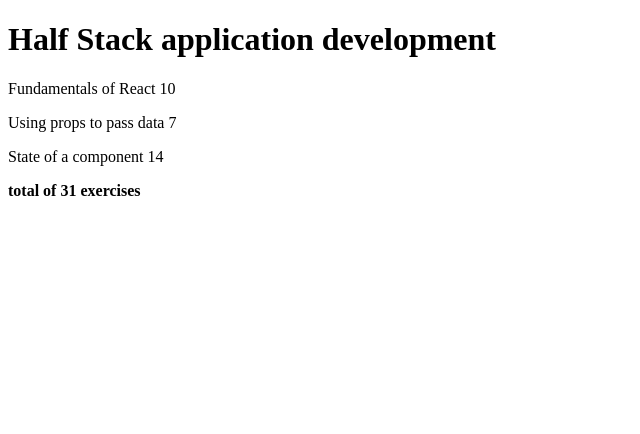
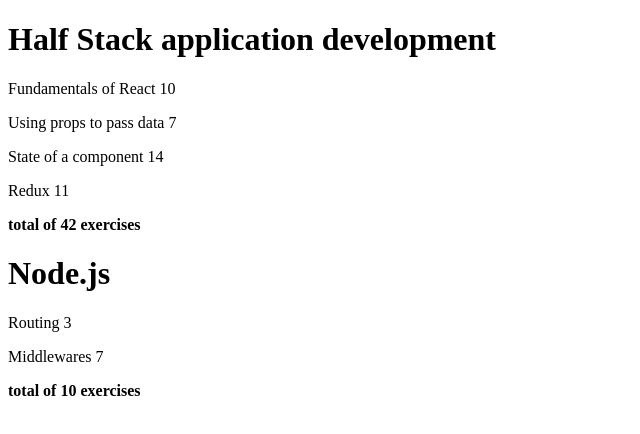
Before and after one commit to TanweerAlam/FSO2024, a React (Vite) app in the folder part1/courseinfo/: page / in a window 1280 px wide. Shown: the top 434 px of the page, without its empty margins (0-640 px from the left). Built offline with nearby package versions, Linux system fonts and the light colour scheme.

Commit message:
part2.4_2.5-completed (courses mapped)

```diff
--- a/part1/courseinfo/src/App.jsx
+++ b/part1/courseinfo/src/App.jsx
@@ -37,26 +37,58 @@ import Course from "./Components/Course"
 // }
 
 const App = () => {
-  const course = {
+  const courses = [
+    {
       name: 'Half Stack application development',
+      id: 1,
       parts: [
         {
           name: 'Fundamentals of React',
-        exercises: 10
+          exercises: 10,
+          id: 1
         },
         {
           name: 'Using props to pass data',
-        exercises: 7
+          exercises: 7,
+          id: 2
         },
         {
           name: 'State of a component',
-        exercises: 14
+          exercises: 14,
+          id: 3
+        },
+        {
+          name: 'Redux',
+          exercises: 11,
+          id: 4
+        }
+      ]
+    },
+    {
+      name: 'Node.js',
+      id: 2,
+      parts: [
+        {
+          name: 'Routing',
+          exercises: 3,
+          id: 1
+        },
+        {
+          name: 'Middlewares',
+          exercises: 7,
+          id: 2
         }
       ]
     }
+  ]
 
-  return <Course course={course} />
-
+  return (
+    <>
+      {
+        courses.map(course => <Course course={course} />)
+      }
+    </>
+  )
 }
 
 export default App
```
Lines whose indentation alone changed are shown as unchanged.
